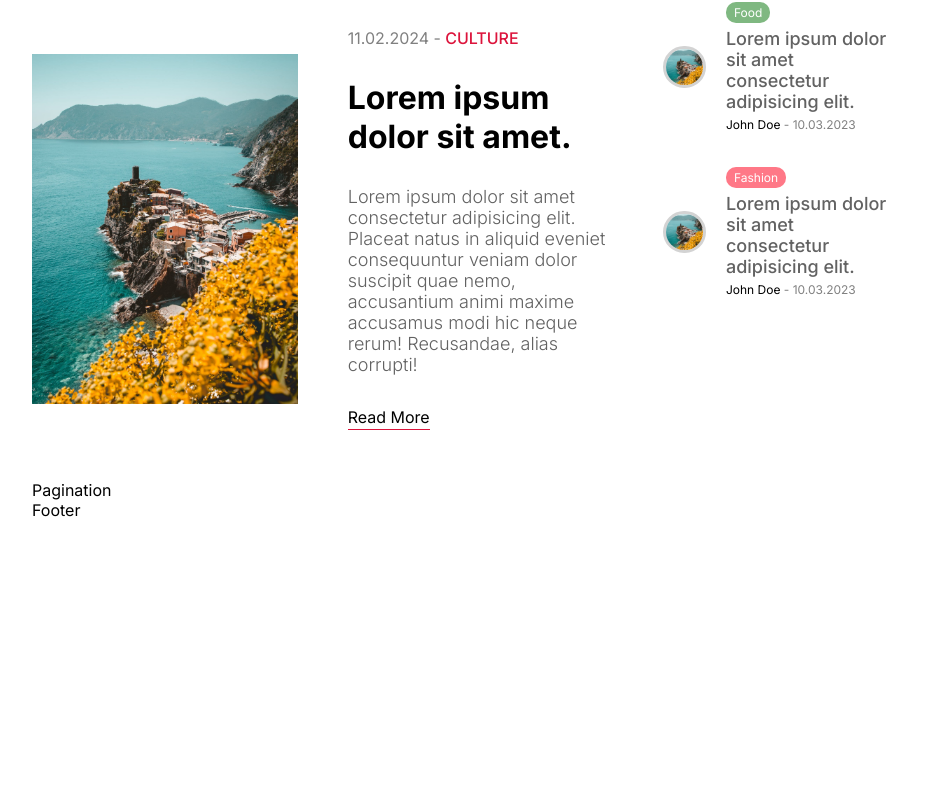
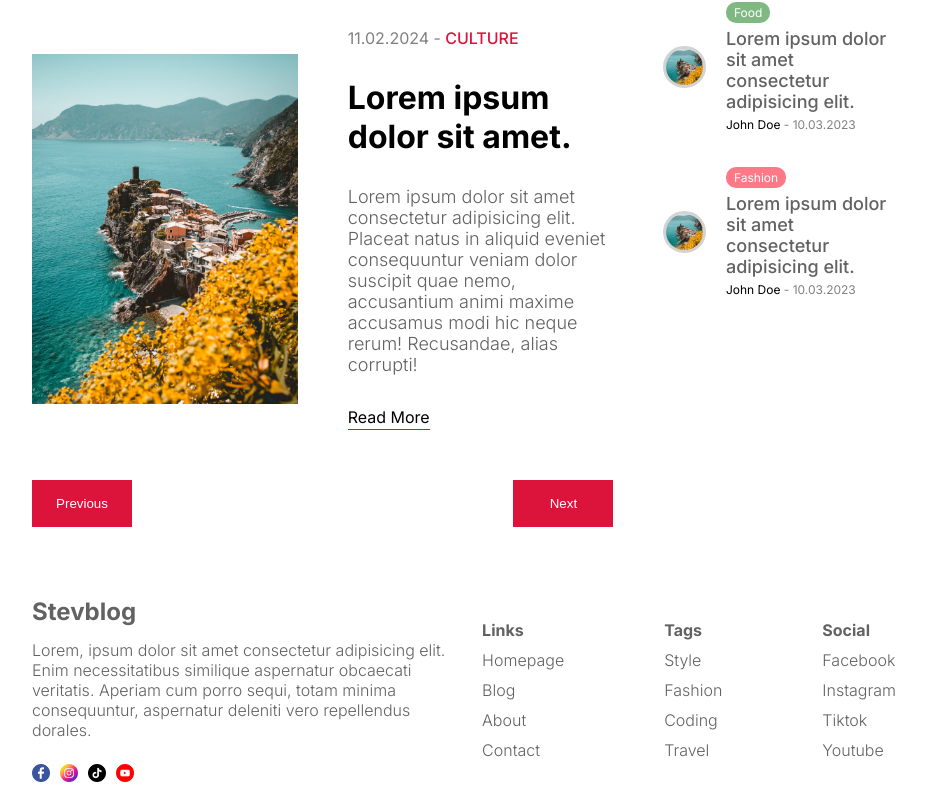
Before and after one commit to StevenM91/BlogApp, a Next.js app: page / in a window 1280 px wide. Shown: the part 2737-3539 px from the top of the page, without its empty margins (176-1102 px from the left). Before the commit the page ends 3257 px from the top, so only its background shows below. Built offline with nearby package versions, Linux system fonts and the light colour scheme.

Commit message:
Création et design de la page blog

```diff
--- /dev/null
+++ b/src/app/blog/blogPage.module.css
@@ -0,0 +1,12 @@
+.title {
+  background-color: coral;
+  color: white;
+  padding: 5px 10px;
+  text-align: center;
+  text-transform: capitalize;
+}
+
+.content {
+  display: flex;
+  gap: 50px;
+}
--- a/src/components/footer/Footer.jsx
+++ b/src/components/footer/Footer.jsx
@@ -1,7 +1,53 @@
+import React from "react";
 import styles from "./footer.module.css";
+import Image from "next/image";
+import Link from "next/link";
 
 const Footer = () => {
-  return <div className={styles.container}>Footer</div>;
+  return (
+    <div className={styles.container}>
+      <div className={styles.info}>
+        <div className={styles.logo}>
+          <h1 className={styles.logoText}>Stevblog</h1>
+        </div>
+        <p className={styles.desc}>
+          Lorem, ipsum dolor sit amet consectetur adipisicing elit. Enim
+          necessitatibus similique aspernatur obcaecati veritatis. Aperiam cum
+          porro sequi, totam minima consequuntur, aspernatur deleniti vero
+          repellendus dorales.
+        </p>
+        <div className={styles.icons}>
+          <Image src="/facebook.png" alt="" width={18} height={18} />
+          <Image src="/instagram.png" alt="" width={18} height={18} />
+          <Image src="/tiktok.png" alt="" width={18} height={18} />
+          <Image src="/youtube.png" alt="" width={18} height={18} />
+        </div>
+      </div>
+      <div className={styles.links}>
+        <div className={styles.list}>
+          <span className={styles.listTitle}>Links</span>
+          <Link href="/">Homepage</Link>
+          <Link href="/">Blog</Link>
+          <Link href="/">About</Link>
+          <Link href="/">Contact</Link>
+        </div>
+        <div className={styles.list}>
+          <span className={styles.listTitle}>Tags</span>
+          <Link href="/">Style</Link>
+          <Link href="/">Fashion</Link>
+          <Link href="/">Coding</Link>
+          <Link href="/">Travel</Link>
+        </div>
+        <div className={styles.list}>
+          <span className={styles.listTitle}>Social</span>
+          <Link href="/">Facebook</Link>
+          <Link href="/">Instagram</Link>
+          <Link href="/">Tiktok</Link>
+          <Link href="/">Youtube</Link>
+        </div>
+      </div>
+    </div>
+  );
 };
 
 export default Footer;
--- a/src/components/footer/footer.module.css
+++ b/src/components/footer/footer.module.css
@@ -0,0 +1,75 @@
+.container {
+  margin-top: 50px;
+  padding: 20px 0px;
+  display: flex;
+  align-items: center;
+  justify-content: space-between;
+  color: var(--softTextColor);
+}
+
+.info {
+  flex: 1;
+  display: flex;
+  flex-direction: column;
+  gap: 14px;
+}
+
+.logo {
+  display: flex;
+  align-items: center;
+  gap: 10px;
+}
+
+.logoText {
+  font-size: 24px;
+}
+
+.desc {
+  font-weight: 300;
+}
+
+.icons {
+  margin-top: 10px;
+  display: flex;
+  gap: 10px;
+}
+
+.links {
+  flex: 1;
+  display: flex;
+  justify-content: flex-end;
+  gap: 100px;
+}
+
+.list {
+  display: flex;
+  flex-direction: column;
+  gap: 10px;
+  font-weight: 300;
+}
+
+.listTitle {
+  font-weight: bold;
+}
+
+@media screen and (max-width: 1024px) {
+  .links {
+    gap: 50px;
+  }
+}
+@media screen and (max-width: 768px) {
+  .container {
+    flex-direction: column;
+    gap: 50px;
+  }
+
+  .links {
+    width: 100%;
+    justify-content: space-between;
+  }
+}
+@media screen and (max-width: 640px) {
+  .links {
+    font-size: 14px;
+  }
+}
--- a/src/components/pagination/Pagination.jsx
+++ b/src/components/pagination/Pagination.jsx
@@ -1,7 +1,12 @@
 import styles from "./pagination.module.css";
 
 const Pagination = () => {
-  return <div className={styles.container}>Pagination</div>;
+  return (
+    <div className={styles.container}>
+      <button className={styles.button}>Previous</button>
+      <button className={styles.button}>Next</button>
+    </div>
+  );
 };
 
 export default Pagination;
--- a/src/components/pagination/pagination.module.css
+++ b/src/components/pagination/pagination.module.css
@@ -0,0 +1,13 @@
+.container {
+  display: flex;
+  justify-content: space-between;
+}
+
+.button {
+  width: 100px;
+  border: none;
+  padding: 16px;
+  background: crimson;
+  color: white;
+  cursor: pointer;
+}
```
Also changed, not shown: src/app/blog/page.jsx (added, +20 -0 lines), 2 other files (tests, documents, lock files or other folders).
